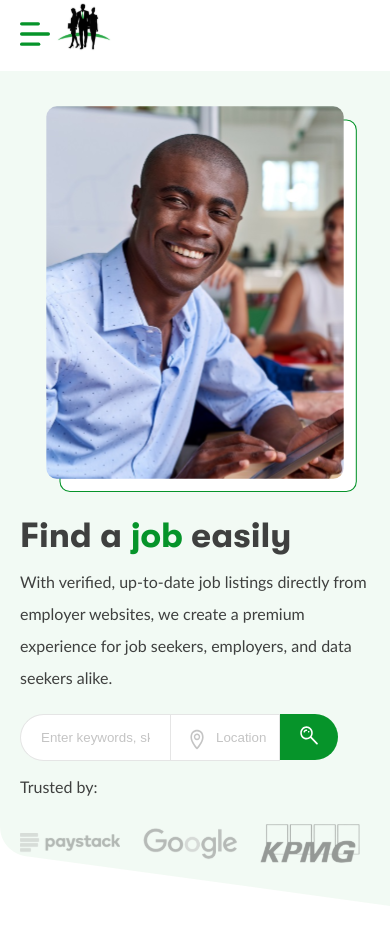
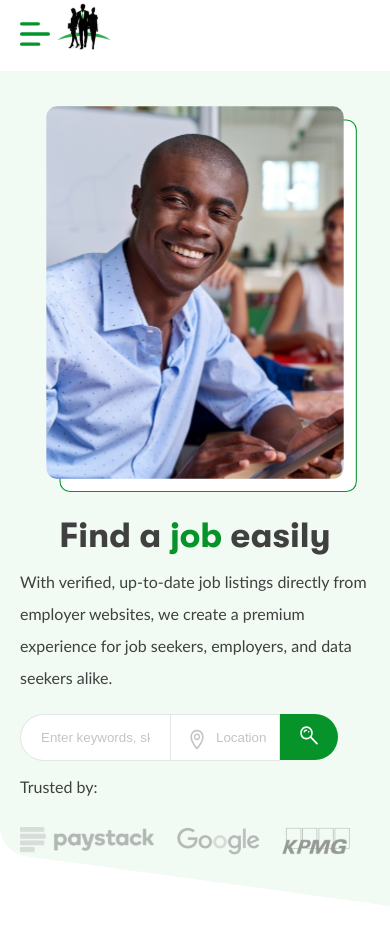
Before and after one commit to peterihimire/cloudfift-frontend-task, a React (Create React App) app: page / in a window 390 px wide. Shown: the top 944 px of the page. Built offline with nearby package versions, Linux system fonts and the light colour scheme.

Commit message:
Centered the banner header to the center for phones and tablet

```diff
--- a/src/shared/components/Banner.css
+++ b/src/shared/components/Banner.css
@@ -16,7 +16,7 @@
   margin: 0 2rem 0 0;
 }
 .trusted-companies img {
-  width: 100px;
+  width: 100%;
 }
 .banner-content {
   padding: 10rem 0 0 0rem;
@@ -41,6 +41,7 @@
 
 .banner-left h1 {
   font-size: var(--medium-font);
+  text-align: center;
 }
 .banner-left p {
   padding: 1rem 0 2rem 0;
@@ -146,6 +147,10 @@ input::placeholder {
   .form-div {
     margin: 0rem 0 0rem 0;
   }
+  .banner-left h1 {
+    font-size: var(--medium-font);
+    text-align: center;
+  }
 }
 /***** LAPTOP *****/
 
@@ -173,6 +178,7 @@ input::placeholder {
   }
   .banner-left h1 {
     font-size: 5rem;
+    text-align: left;
   }
   .banner-left {
     width: 500px;
```
